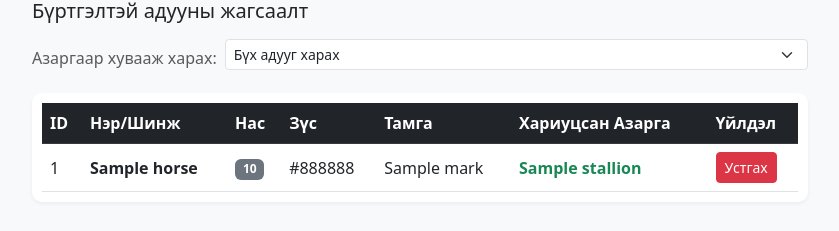
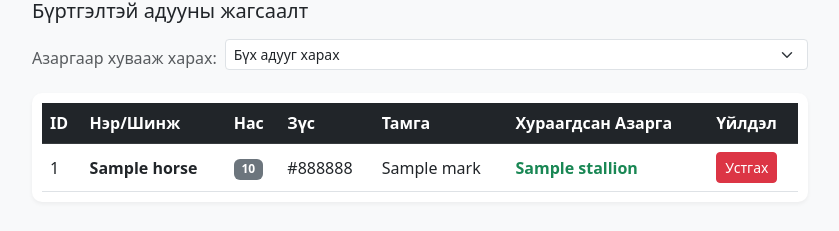
Before and after one commit to jambaasurengereltod-source/effective-system, a Flask app: template templates/index.html in a window 1280 px wide. Shown: the part 346-577 px from the top of the page, without its empty margins (220-1059 px from the left). Run offline with Flask 3, Linux system fonts and the light colour scheme; the template is opened without the code that fills it: most values are stand-ins (such as "Sample title", 1, 10 or a date in 2020).

Commit message:
rename column to huraagdsan azraga

```diff
--- a/templates/index.html
+++ b/templates/index.html
@@ -80,7 +80,7 @@
                         <th>Нас</th>
                         <th>Зүс</th>
                         <th>Тамга</th>
-                        <th>Хариуцсан Азарга</th>
+                        <th>Хураагдсан Азарга</th>
                         <th>Үйлдэл</th>
                     </tr>
                 </thead>
```
